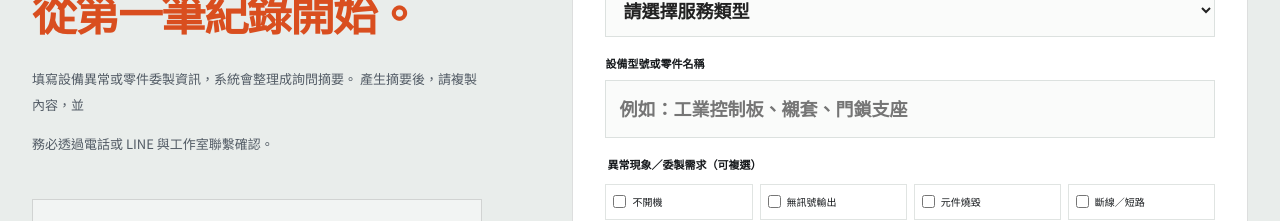
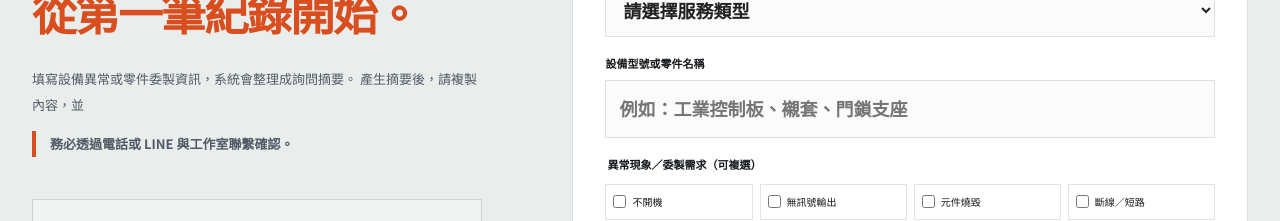
Before and after one commit to ew900115/liccheng-site, an Astro site: page / in a window 1280 px wide. Shown: the part 4420-4641 px from the top of the page. Built offline with nearby package versions, Linux system fonts and the light colour scheme; Astro itself is replaced by a stand-in of ours.

Commit message:
Update global.css

```diff
--- a/src/styles/global.css
+++ b/src/styles/global.css
@@ -663,6 +663,15 @@ button {
   color:var(--text-secondary);
   line-height:2
 }
+.intake-contact-note {
+  margin-top:12px;
+  padding-left:14px;
+  border-left:4px solid var(--accent-signal);
+  font-size:24px;
+  font-weight:700;
+  line-height:1.6;
+  color:var(--text-primary);
+}
 .intake-aside {
   margin-top:42px;
   padding:18px;
```
